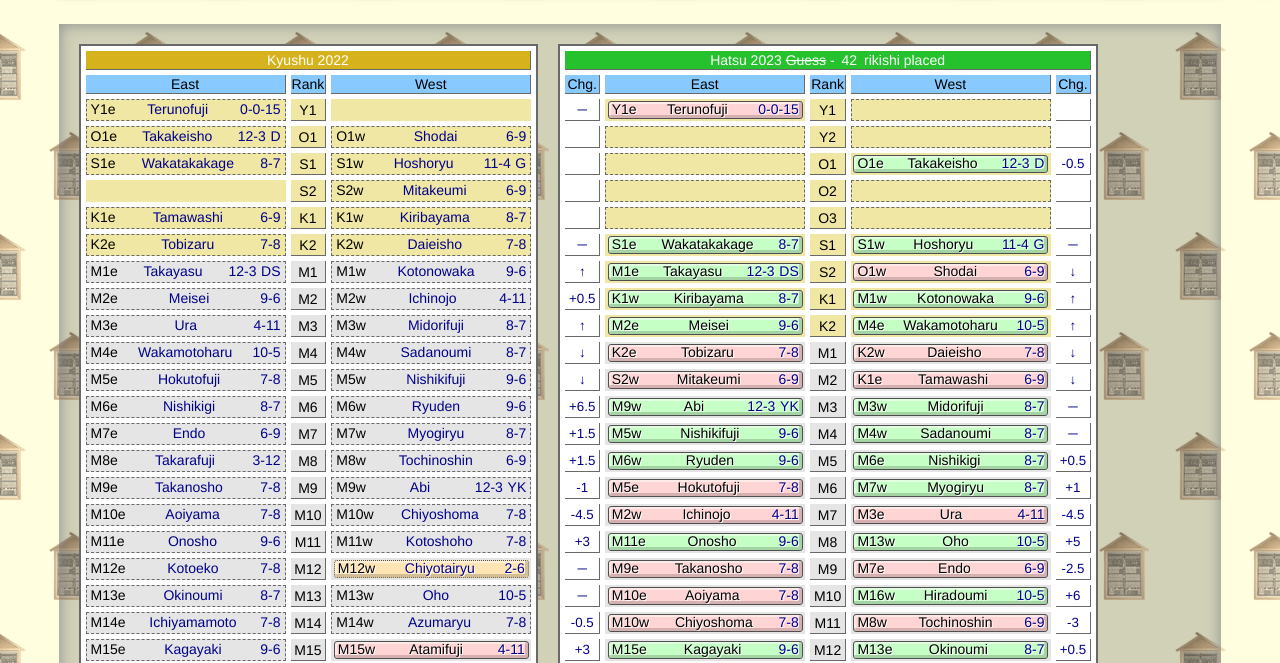
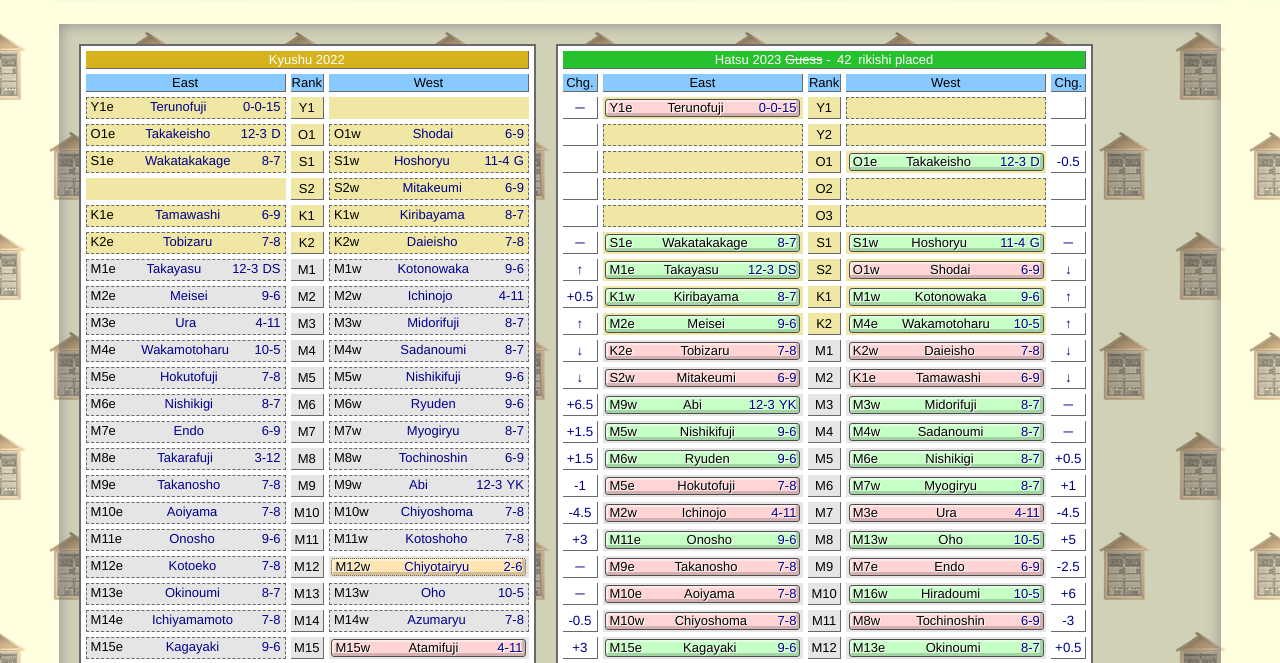
Before and after one commit to johnclyde/gtbhelper-cc, a plain HTML site: page previous.html in a window 1280 px wide. Shown: the part 134-797 px from the top of the page. Drawn offline with Linux system fonts and the light colour scheme.

Commit message:
Add files via upload

```diff
--- a/styles.css
+++ b/styles.css
@@ -113,7 +113,7 @@ button {
 
 table {
 	display: -webkit-inline-box;
-	font-size: 14px;
+	font-size: 13px;
 	border-spacing: 5px;
 	background-color: white;
 	margin-right: 2%;
@@ -231,7 +231,7 @@ td .redips-drag, .redips-nodrag {
 	border-color: #4f4f4f;
 	border-width: 1px;
 	box-sizing: border-box;
-	line-height: 11pt;
+	line-height: 12pt;
 	box-shadow: -3px -3px inset #0000002b, 2px 2px inset #ffffff82;
 }
 
```
